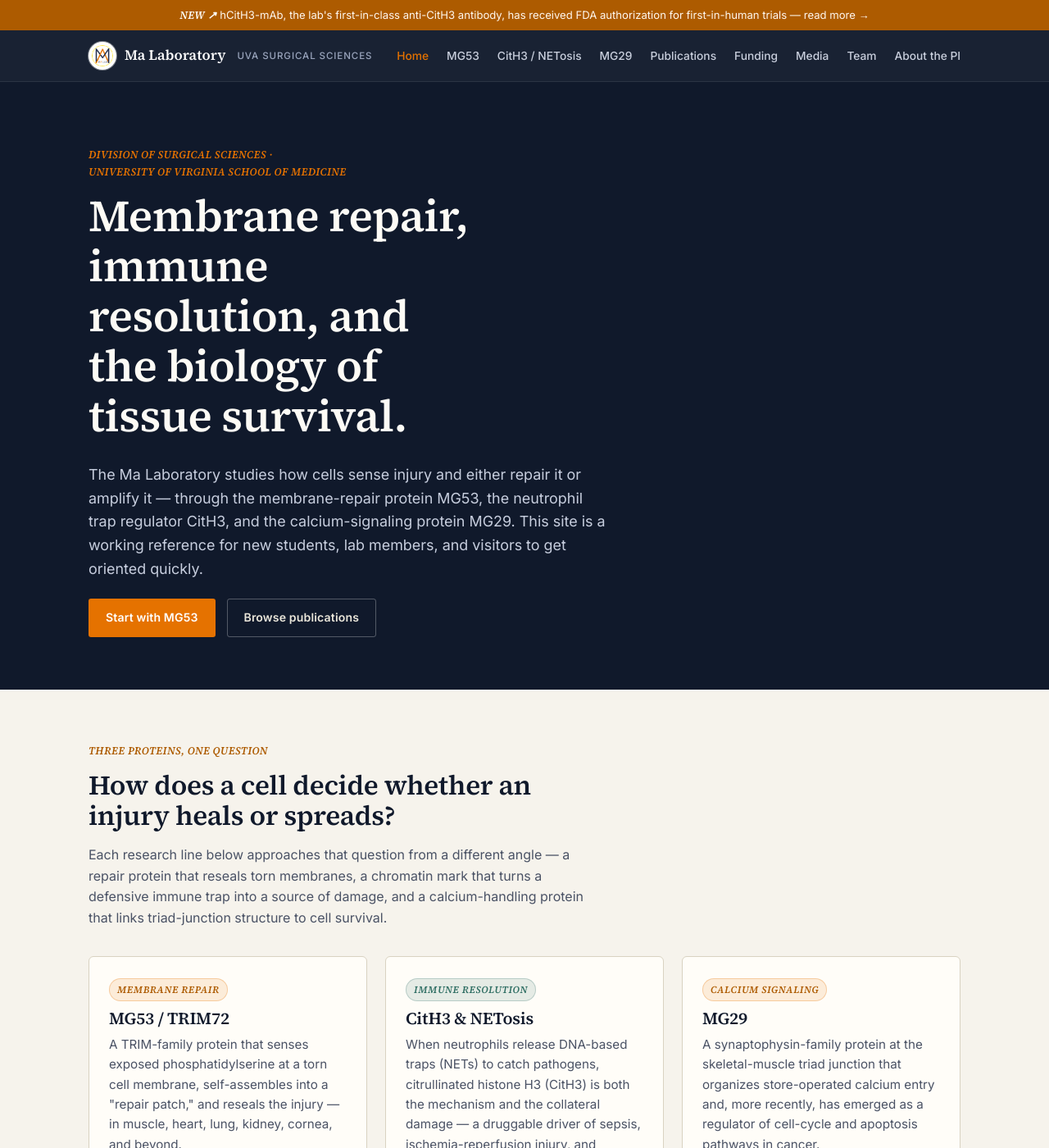
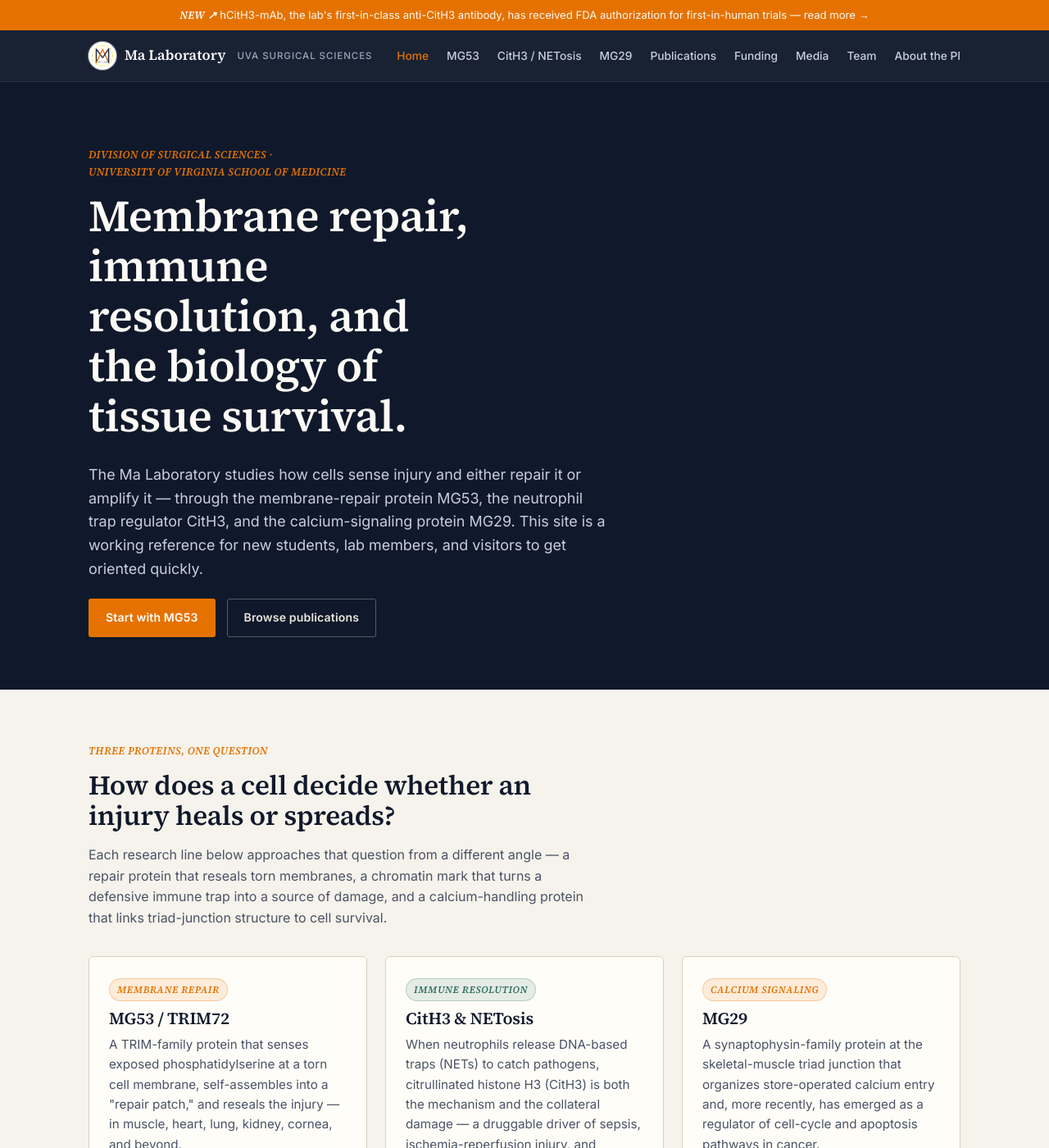
Before and after one commit to mjf6e/Ma-Lab-Research-Portfolio, a Jekyll site: the page built from index.html, in a window 1280 px wide and 1400 px high. Shown: the whole window at 82% size. Built offline with Jekyll 4.4.1, drawn with Linux system fonts in a browser that asks for light colours.

Commit message:
Use a single uniform UVA Orange (#E57200) for all orange text/accents

```diff
--- a/assets/style.css
+++ b/assets/style.css
@@ -11,7 +11,7 @@
   --bone-2:   #ece6d8;
   --paper:    #fffdf8;
   --signal:   #e57200;
-  --signal-2: #ad5b00;
+  --signal-2: #e57200;
   --teal:     #2f6e63;
   --slate:    #4a5265;
   --line:     #d9d2c1;
```
